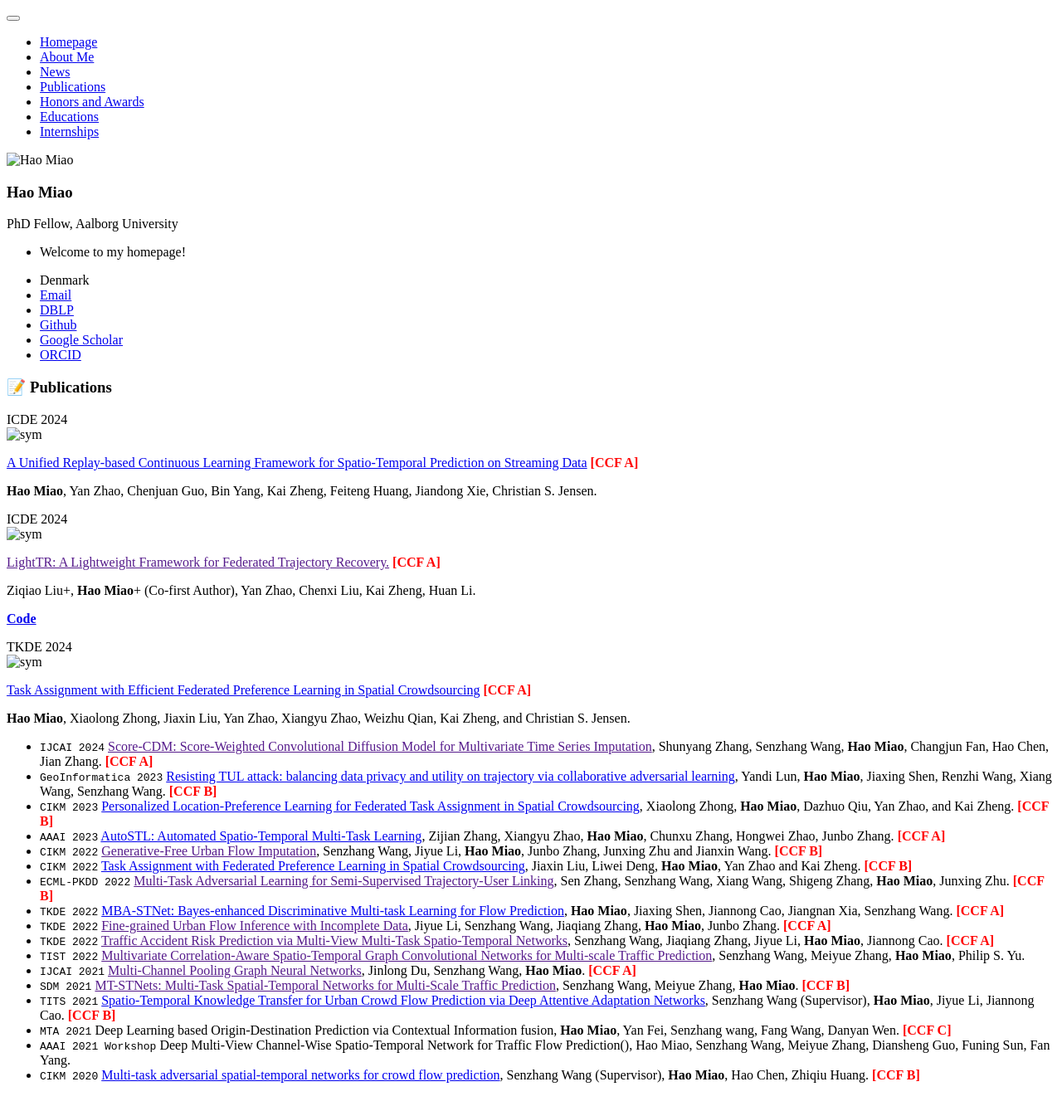
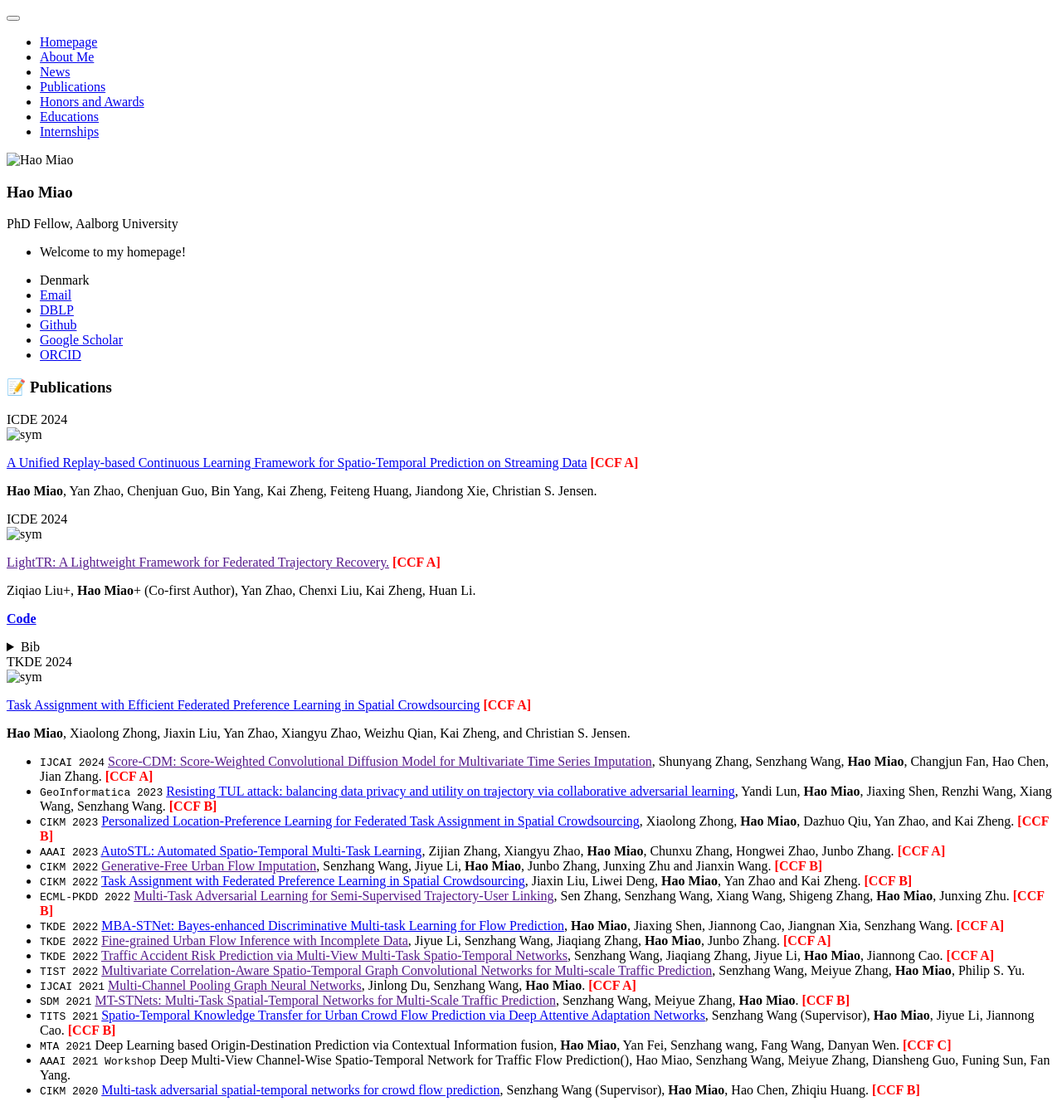
Before and after one commit to MiaoHaoSunny/MiaoHaoSunny.github.io, a Jekyll site: the page built from _pages/includes/pub.md, in a window 1280 px wide. Shown: the whole page at 83% size. Built offline with Jekyll 4.4.1, drawn with Linux system fonts in a browser that asks for light colours; our own code applies the rules of GitHub Pages for plain Markdown files.

Commit message:
Update pub.md

```diff
--- a/_pages/includes/pub.md
+++ b/_pages/includes/pub.md
@@ -18,6 +18,16 @@
 Ziqiao Liu+, **Hao Miao**+ (Co-first Author), Yan Zhao, Chenxi Liu, Kai Zheng, Huan Li.
 
 [**Code**](https://github.com/uestc-liuzq/LightTR)
+<details>
+  <summary>Bib</summary>
+  <pre><code>
+  @inproceedings{liu2024icde,
+  title={LightTR: A Lightweight Framework for Federated Trajectory Recovery},
+  author={Liu, Ziqiao and Miao, Hao and Zhao, Yan and Liu, Chenxi and Zheng, Kai and Li, Huan},
+  booktitle={ICDE},
+  year={2024}}
+  </code></pre>
+</details>
 </div>
 </div>
 
```
